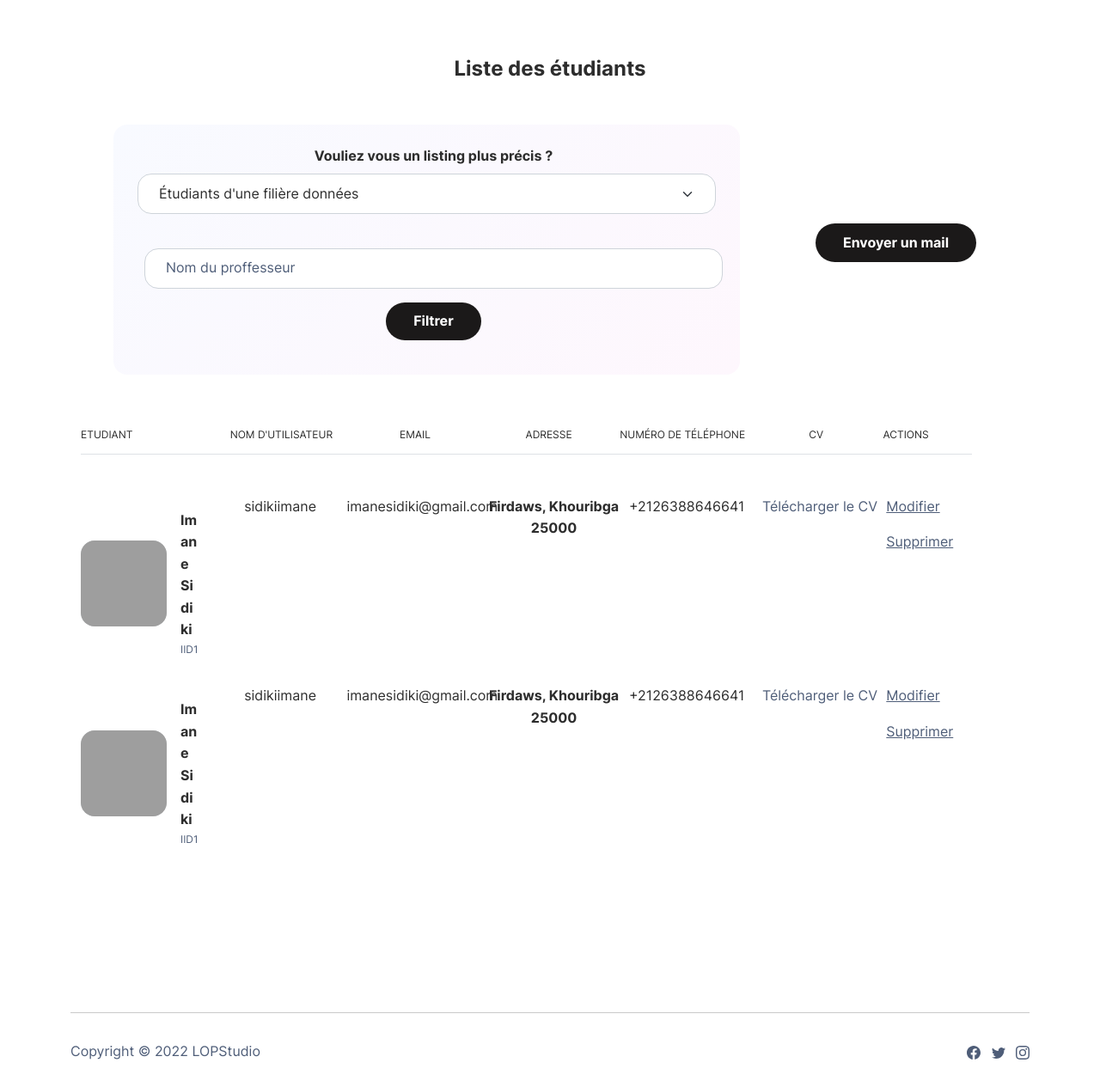
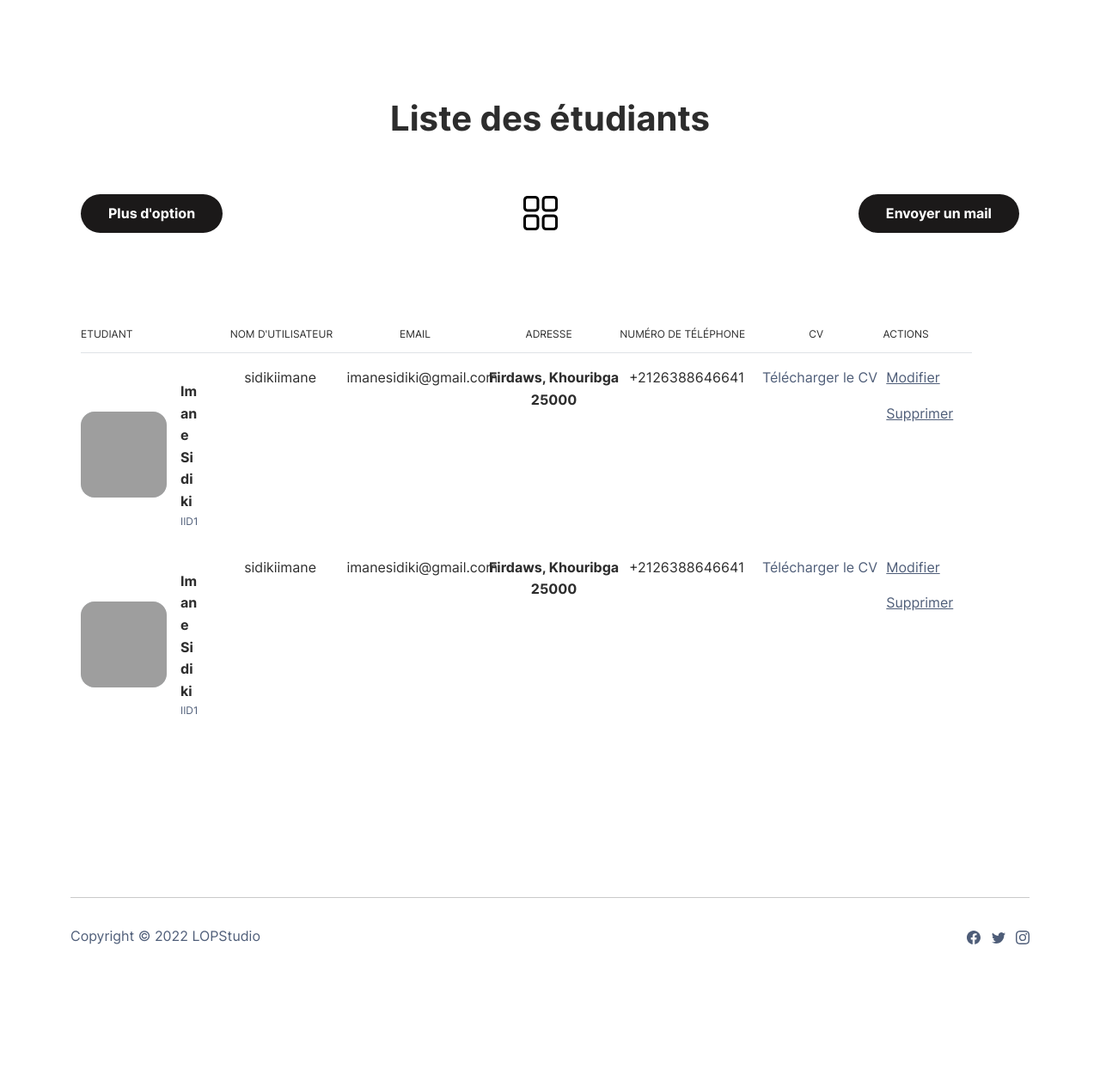
Before and after one commit to machkouroke/LOPStudents, a PHP site: page /view/listing.php in a window 1280 px wide. Shown: the part 78-1336 px from the top of the page at 86% size. After the commit the page ends 1177 px from the top, so only its background shows below. Run offline with PHP 8.4, Linux system fonts and the light colour scheme; grey boxes are pictures that could not be loaded.

Commit message:
Ajout d'une fonctionnalité de switch pour le choix de l'option de sélection

```diff
--- a/view/assets/css/style.css
+++ b/view/assets/css/style.css
@@ -13,4 +13,20 @@
   width: 150px;
 }
 
+.switch {
+  height: 40px;
+  width: 40px;
+}
+
+#moreOption {
+  transition: opacity 1s ease-out;
+  opacity: 0;
+  height: 0;
+  overflow: hidden;
+}
+#moreOption.show {
+  opacity: 1;
+  height: auto;
+}
+
 /*# sourceMappingURL=style.css.map */
--- /dev/null
+++ b/view/assets/js/toggle.js
@@ -0,0 +1,11 @@
+let moreButton = document.getElementById('moreButton');
+moreButton.addEventListener("click", () => {
+    let moreOption = document.getElementById('moreOption');
+
+    if (window.getComputedStyle(moreOption).opacity === '0') {
+        moreOption.classList.add("show");
+
+    } else {
+        moreOption.classList.remove("show");
+    }
+})
--- a/view/assets/scss/style.scss
+++ b/view/assets/scss/style.scss
@@ -13,3 +13,17 @@ $miniature-size: 150px;
   height: $miniature-size;
   width: $miniature-size;
 }
+.switch {
+  height: 40px;
+  width: 40px;
+}
+#moreOption {
+  transition: opacity 1s ease-out;
+  opacity: 0;
+  height: 0;
+  overflow: hidden;
+  &.show {
+    opacity: 1;
+    height: auto;
+  }
+}
--- a/view/listing.php
+++ b/view/listing.php
@@ -2,40 +2,72 @@
 <?php ob_start(); ?>
 <section class="py-5 mt-5">
 	<div class="container py-5">
-		<div class="row mx-auto" style="/*max-width: 700px;*/">
+		<h1 class="ref-heading text-center fw-bold py-5">Liste des étudiants</h1>
+		<div class="my-3 row mx-auto" style="/*max-width: 700px;*/">
 			<div class="col">
 				<div data-reflow-type="shopping-cart">
 					<div class="reflow-shopping-cart">
 
 						<div class="ref-cart" style="display: block;">
-							<h1 class="ref-heading text-center">Liste des étudiants</h1>
-							<div class="d-flex flex-row justify-content-around align-items-center">
-								<div class="row bg-primary-gradient rounded p-3">
 
-									<div class="col-12">
-										<label class="form-label text-center w-100 m-2" for="choice">
-											<b>Vouliez vous un listing plus précis ?</b>
-										</label>
-										<select id="choice" name="choice" class="form-select"  required>
-											<option value="1" selected>Étudiants d'une filière données</option>
-											<option value="2">Étudiants d'un âge données</option>
-											<option value="3">Étudiants d'une ville données</option>
+							<div class="d-flex flex-row justify-content-between align-items-center">
 
-										</select>
-									</div>
-									<div class="col-12  rounded m-2">
-										<label class="form-label p-2" for="filter">
+								<p><button id="moreButton" class="btn btn-primary">Plus d'option</button></p>
 
-										</label>
-										<input id="filter" type="text" class="center form-control" placeholder="Nom du proffesseur">
-										<div class="text-center"><a href="" class="btn btn-primary m-3 ">Filtrer</a></div>
-									</div>
-
-								</div>
-
+								<p><a href="trombinoscope.php"><img src="assets/img/grid.png" alt="" class="switch"></a>
+								</p>
 								<p><a href="#" class="btn btn-primary">Envoyer un mail</a></p>
 							</div>
-							<div class="ref-th my-5">
+							<div id="moreOption" data-aos="fade-down" class="my-4  row bg-primary-gradient rounded p-3">
+								<div class="reflow-product-list ref-cards">
+									<div class="ref-products align-items-center">
+										<a class="ref-product" href="add.php?title=de l'étudiant">
+											<img class="ref-image" src="assets/img/add.png" alt=""/>
+											<div class="ref-product-data">
+												<h5 class="ref-name text-center w-100">Ajouter un étudiants</h5>
+											</div>
+										</a>
+										<a class="ref-product" href="add.php?title=du proffesseur">
+											<img class="ref-image" src="assets/img/addTeacher.png"
+											     alt=""/>
+											<div class="ref-product-data">
+												<div class="ref-product-data">
+													<h5 class="ref-name text-center w-100">Ajouter un proffesseur</h5>
+												</div>
+											</div>
+										</a>
+										<a class="ref-product" href="listing.php">
+											<img class="ref-image" src="assets/img/listStudent.png"
+											     alt=""/>
+											<div class="ref-product-data">
+												<div class="ref-product-data">
+													<h5 class="ref-name text-center w-100">Listing des Étudiants</h5>
+												</div>
+											</div>
+										</a>
+										<a class="ref-product" href="listing.php">
+											<img class="ref-image" src="assets/img/listTeacher.png"
+											     alt=""/>
+											<div class="ref-product-data">
+												<div class="ref-product-data">
+													<h5 class="ref-name text-center w-100">Listing des Proffesseur</h5>
+												</div>
+											</div>
+										</a>
+										<a class="ref-product" href="settings.php">
+											<img class="ref-image" src="assets/img/settings.png"
+											     alt=""/>
+											<div class="ref-product-data">
+												<div class="ref-product-data">
+													<h5 class="ref-name text-center w-100">Paramètres</h5>
+												</div>
+											</div>
+										</a>
+
+									</div>
+								</div>
+							</div>
+							<div class="ref-th">
 								<div class="ref-student-col">Etudiant</div>
 								<div class="ref-username-col">Nom d'utilisateur</div>
 								<div class="ref-email-col">Email</div>
@@ -72,7 +104,7 @@
 										<b>Firdaws, Khouribga 25000</b>
 									</div>
 									<div class="ref-tel-col">+2126388646641</div>
-									<div class="d-flex flex-column  ref-cv-col"><a href="" >Télécharger le CV</a></div>
+									<div class="d-flex flex-column  ref-cv-col"><a href="">Télécharger le CV</a></div>
 									<div class="d-flex flex-column  ref-action-col">
 										<p><a href="" class="">Modifier</a></p>
 										<p><a href="" class="">Supprimer</a></p>
@@ -109,7 +141,7 @@
 										<b>Firdaws, Khouribga 25000</b>
 									</div>
 									<div class="ref-tel-col">+2126388646641</div>
-									<div class="d-flex flex-column  ref-cv-col"><a href="" >Télécharger le CV</a></div>
+									<div class="d-flex flex-column  ref-cv-col"><a href="">Télécharger le CV</a></div>
 									<div class="d-flex flex-column  ref-action-col">
 										<p><a href="" class="">Modifier</a></p>
 										<p><a href="" class="">Supprimer</a></p>
--- a/view/menu.php
+++ b/view/menu.php
@@ -10,8 +10,7 @@
 		</div>
 		<div class="row mx-auto" style="/*max-width: 700px;*/">
 			<div class="col">
-				<div data-reflow-type="product-list" data-reflow-layout="cards" data-reflow-order="date_desc"
-				     data-reflow-product-link="/product.html?product={id}">
+				<div>
 					<div class="reflow-product-list ref-cards">
 						<div class="ref-products align-items-center">
 							<a class="ref-product" href="add.php?title=de l'étudiant">
--- a/view/templates/base.php
+++ b/view/templates/base.php
@@ -65,6 +65,7 @@
 		<script src="assets/js/bs-init.js"></script>
 
 		<script src="assets/js/bold-and-bright.js"></script>
+		<script src="assets/js/toggle.js"></script>
 	</body>
 
 </html>
```
Also changed, not shown: view/trombinoscope.php (+57 -4 lines), view/assets/img/grid.png (added), view/assets/img/list.png (added).
